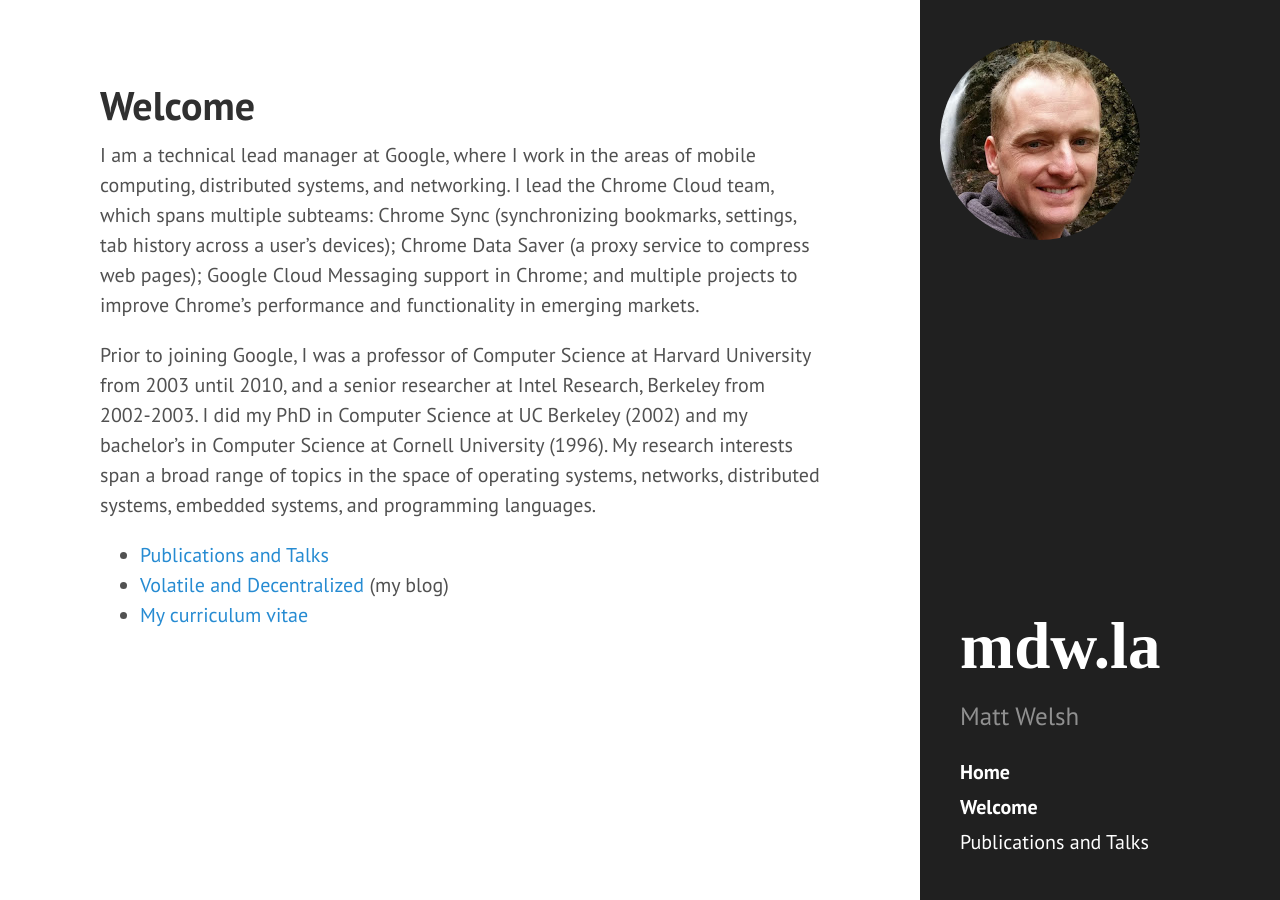
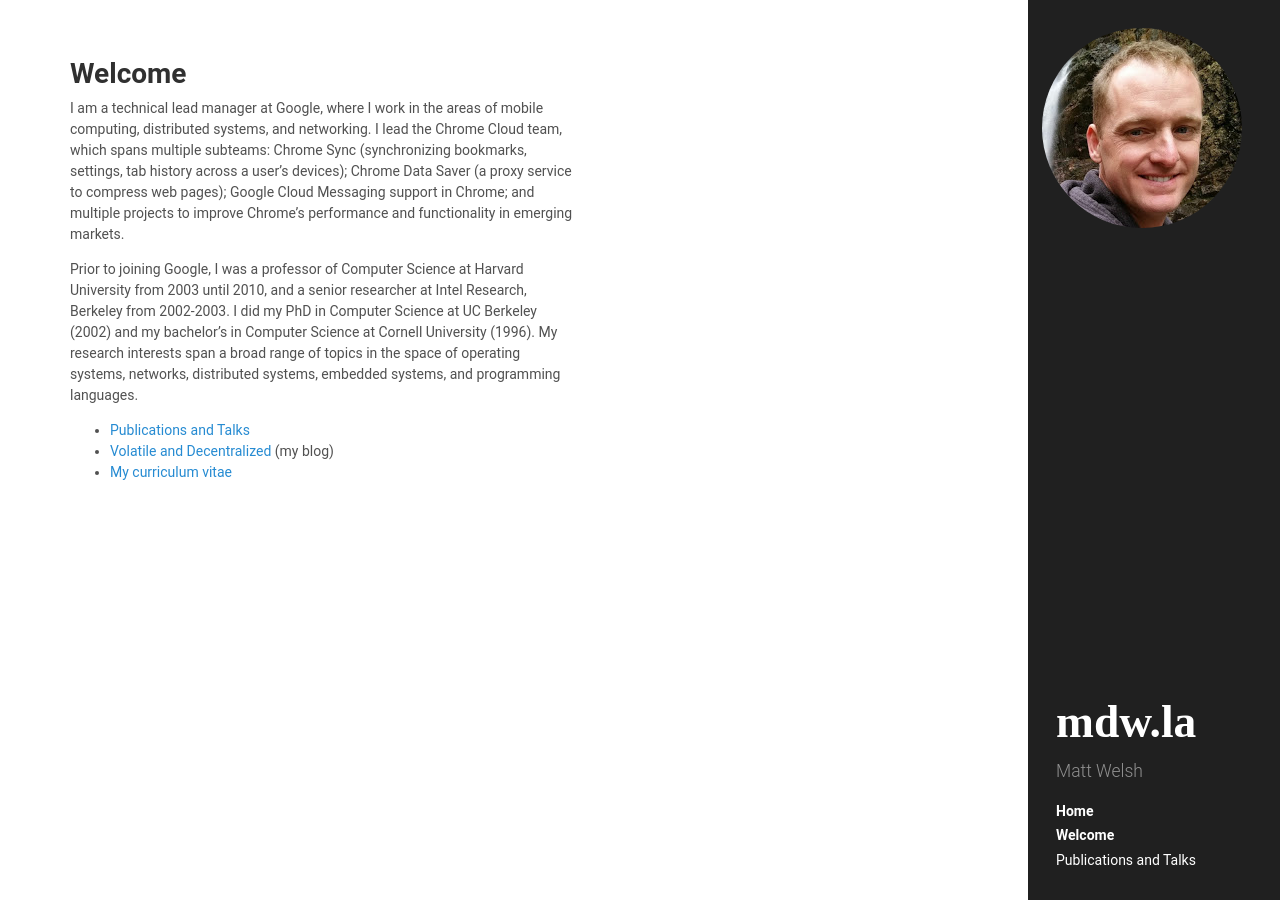
Before and after one commit to mdwelsh/mdwelsh.github.io, a Jekyll site: the page built from index.md, in a window 1280 px wide. Built offline with Jekyll 4.4.1, drawn with Linux system fonts in a browser that asks for light colours.

Commit message:
Update hyde.css

```diff
--- a/public/css/hyde.css
+++ b/public/css/hyde.css
@@ -32,16 +32,16 @@
  */
 
 html {
-  font-family: "PT Sans", Helvetica, Arial, sans-serif;
+  font-family: "Roboto", Helvetica, Arial, sans-serif;
 }
 @media (min-width: 48em) {
   html {
-    font-size: 16px;
+    font-size: 14px;
   }
 }
 @media (min-width: 58em) {
   html {
-    font-size: 20px;
+    font-size: 14px;
   }
 }
 
```
